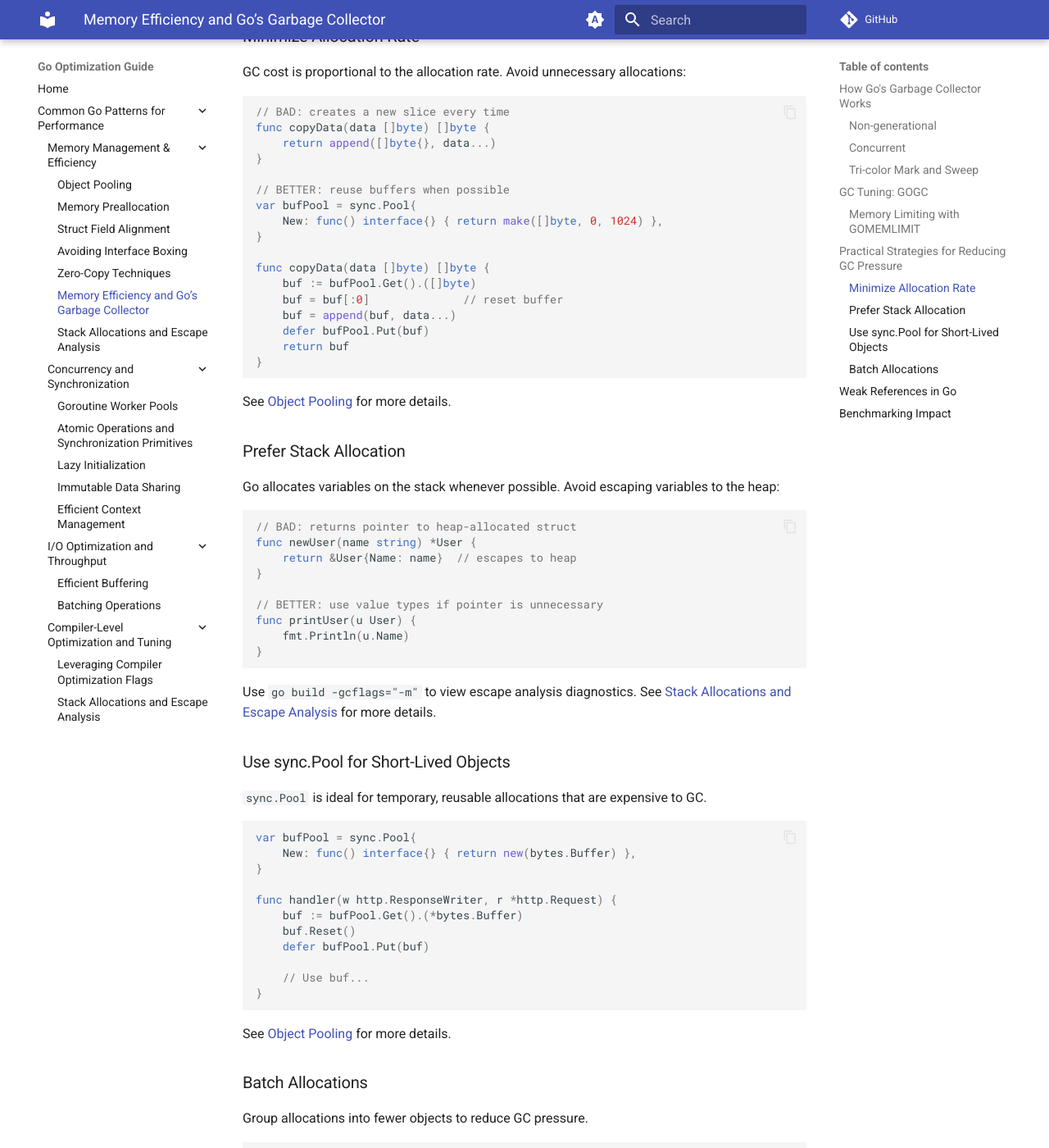
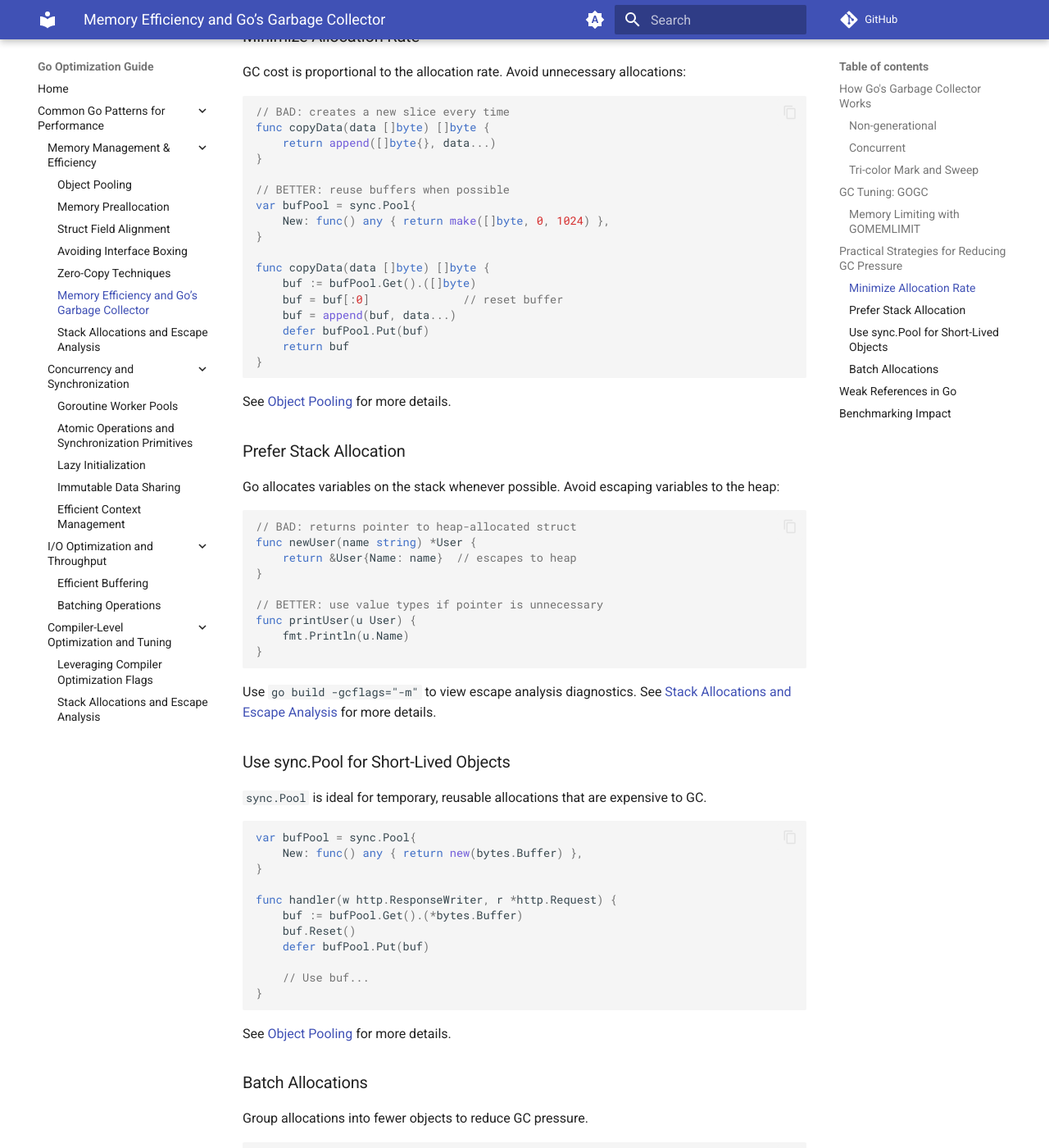
Before and after one commit to maxkulish/go-optimization-guide, an MkDocs documentation site: the page built from docs/01-common-patterns/gc.md, in a window 1280 px wide and 1400 px high, scrolled down 3885 px. Shown: the whole window at 82% size. Built offline with MkDocs 1.6.1 and Material for MkDocs 9.7.7, drawn with Linux system fonts in a browser that asks for light colours; comment, search, counter and statistics services are not loaded.

Commit message:
Replace `interface{}` with `any` in `sync.Pool`
Signed-off-by: Gökhan Özeloğlu <gozeloglu@gmail.com>

````diff
--- a/docs/01-common-patterns/gc.md
+++ b/docs/01-common-patterns/gc.md
@@ -113,7 +113,7 @@ func copyData(data []byte) []byte {
 
 // BETTER: reuse buffers when possible
 var bufPool = sync.Pool{
-    New: func() interface{} { return make([]byte, 0, 1024) },
+    New: func() any { return make([]byte, 0, 1024) },
 }
 
 func copyData(data []byte) []byte {
@@ -152,7 +152,7 @@ Use `go build -gcflags="-m"` to view escape analysis diagnostics. See [Stack All
 
 ```go
 var bufPool = sync.Pool{
-    New: func() interface{} { return new(bytes.Buffer) },
+    New: func() any { return new(bytes.Buffer) },
 }
 
 func handler(w http.ResponseWriter, r *http.Request) {
````
Also changed, not shown: docs/01-common-patterns/object-pooling.md (+2 -2 lines), 2 other files.
